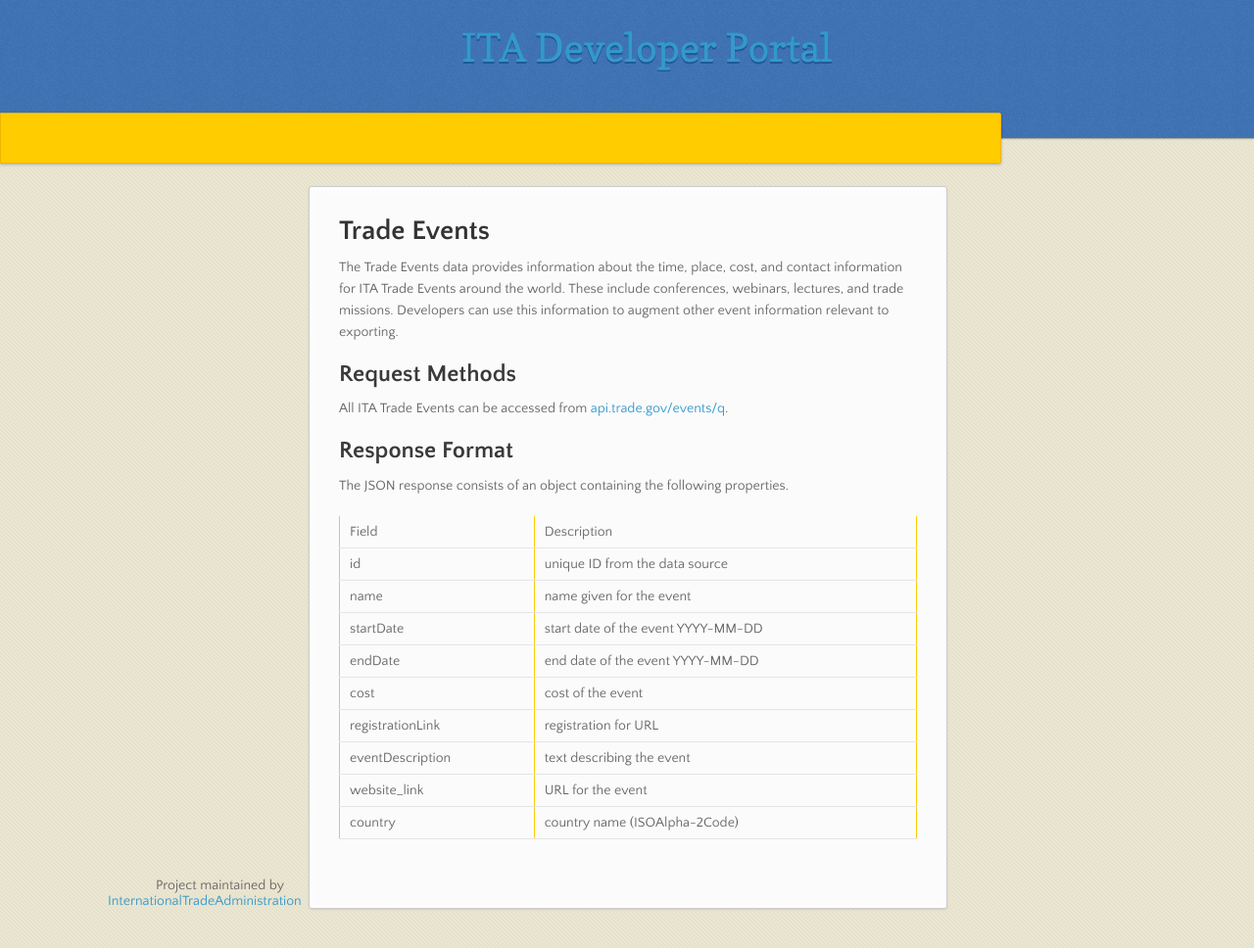
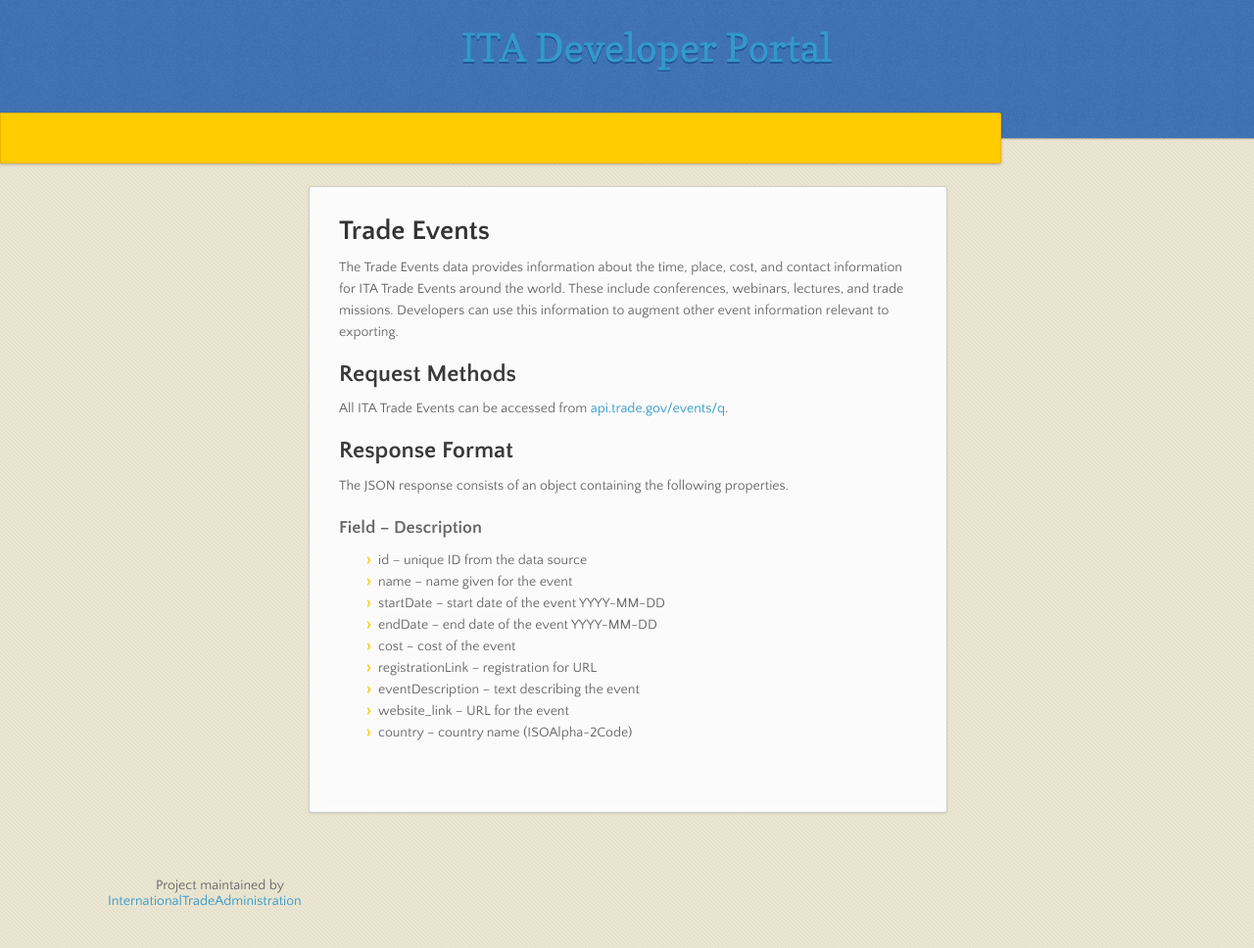
Before and after one commit to InternationalTradeAdministration/developerportal, a Jekyll site: the page built from _posts/2013-08-21-trade-events.markdown, in a window 1280 px wide and 968 px high. Shown: the whole window at 98% size. Built offline with Jekyll 4.4.1, drawn with Linux system fonts in a browser that asks for light colours; nearby versions of some CDN libraries.

```diff
--- a/_posts/2013-08-21-trade-events.markdown
+++ b/_posts/2013-08-21-trade-events.markdown
@@ -13,13 +13,13 @@ All ITA Trade Events can be accessed from [api.trade.gov/events/q](http://ec2-23
 ##Response Format
 The JSON response consists of an object containing the following properties.
 
-| Field | Description |
-| id | unique ID from the data source |
-| name | name given for the event |
-| startDate | start date of the event YYYY-MM-DD |
-| endDate | end date of the event YYYY-MM-DD |
-| cost | cost of the event |
-| registrationLink | registration for URL |
-| eventDescription | text describing the event |
-| website_link | URL for the event |
-| country | country name (ISOAlpha-2Code) |
+###Field -- Description
+* id -- unique ID from the data source
+* name -- name given for the event
+* startDate -- start date of the event YYYY-MM-DD
+* endDate -- end date of the event YYYY-MM-DD
+* cost -- cost of the event
+* registrationLink -- registration for URL
+* eventDescription -- text describing the event
+* website_link -- URL for the event
+* country -- country name (ISOAlpha-2Code)
```
